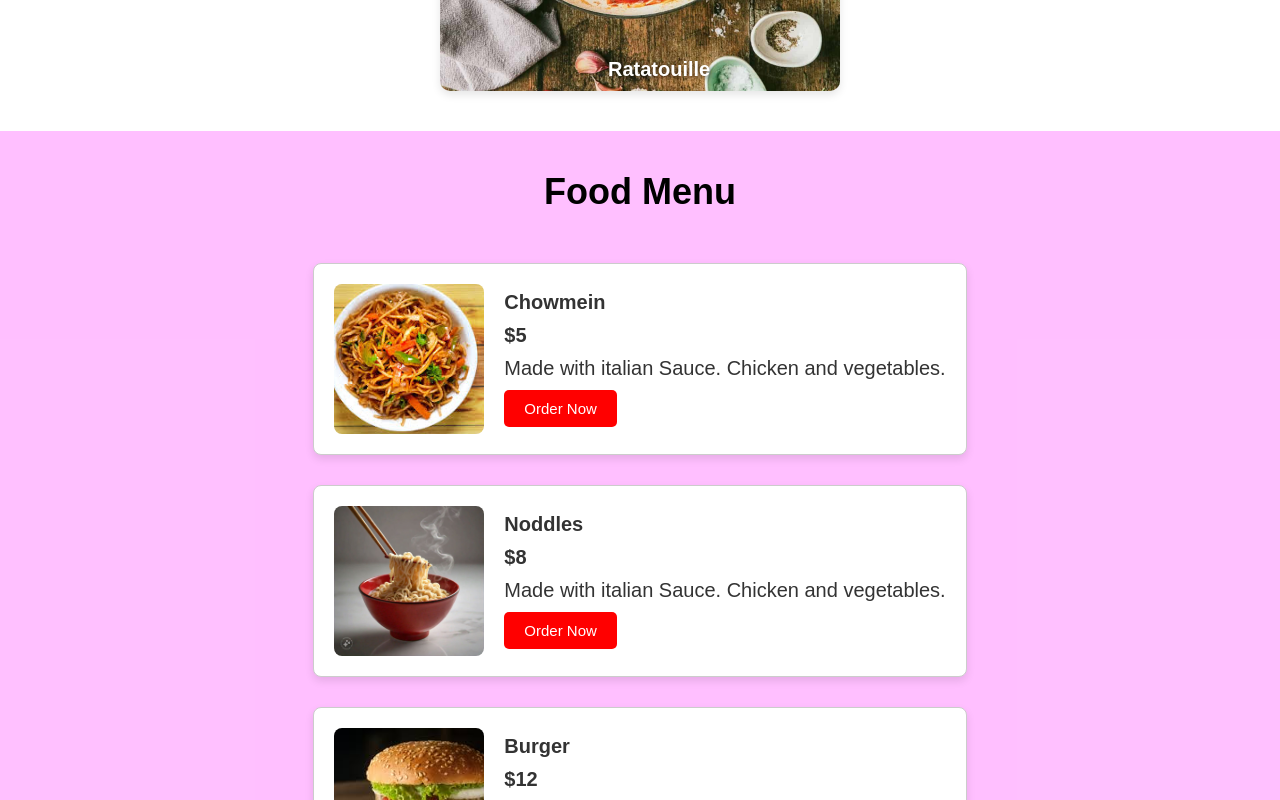
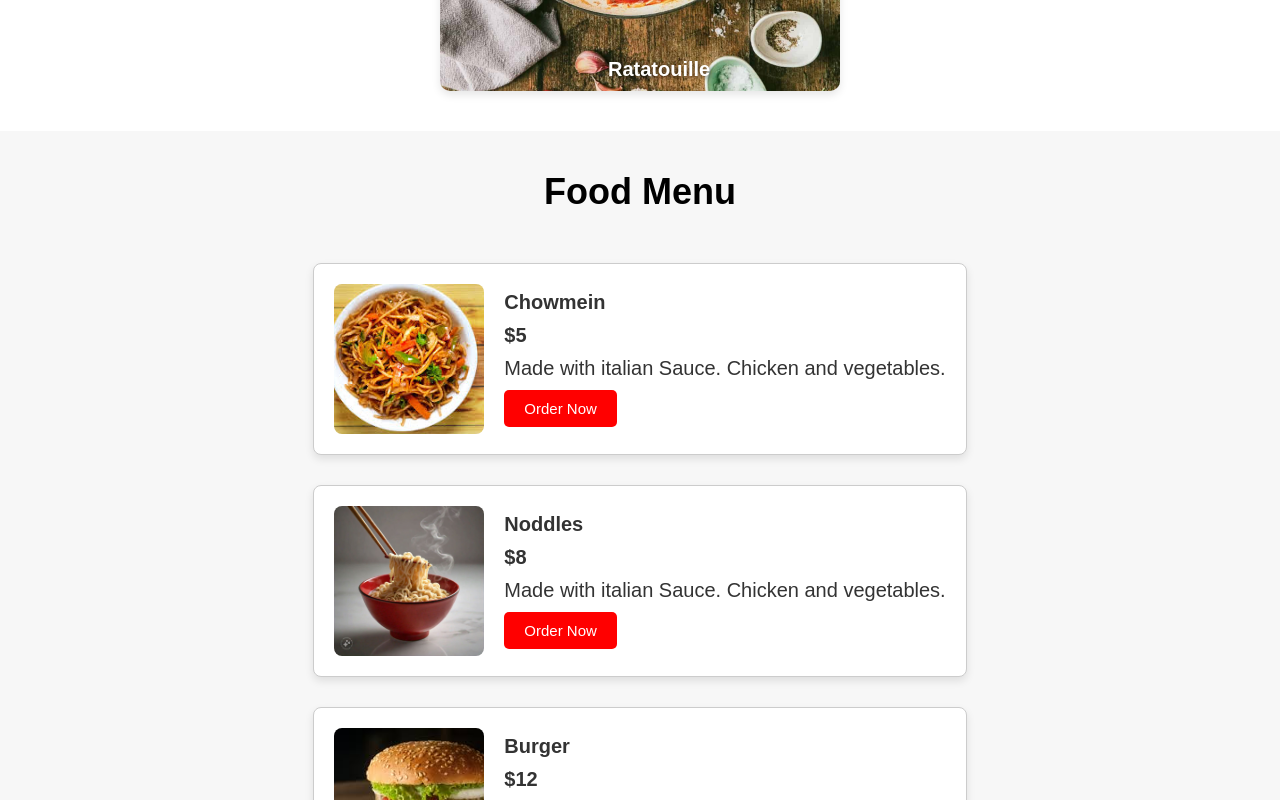
Before and after one commit to Umairkhan1929/wow-food-task, a React (Vite) app in the folder react-food-website/: page / in a window 1280 px wide. Shown: the part 1440-2240 px from the top of the page. Built offline with nearby package versions, Linux system fonts and the light colour scheme.

Commit message:
added background color in food menu section

```diff
--- a/react-food-website/src/App.css
+++ b/react-food-website/src/App.css
@@ -126,7 +126,7 @@ header{
   flex-direction: column;
   align-items: center;
   padding: 40px 20px;
-  background-color: #f7f7;
+  background-color: #f7f7f7;
 }
 
 .food-menu .heading{
```
